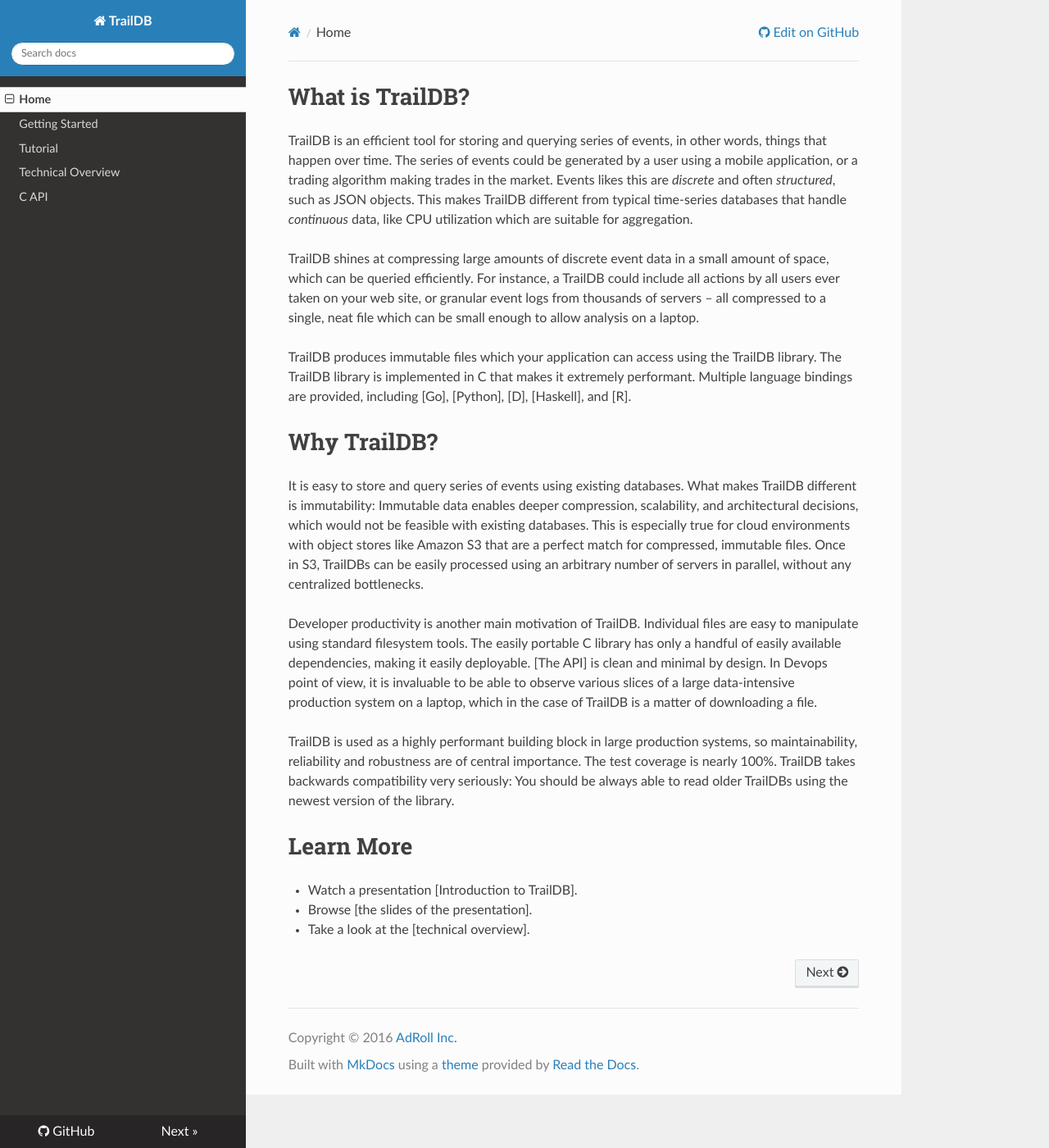
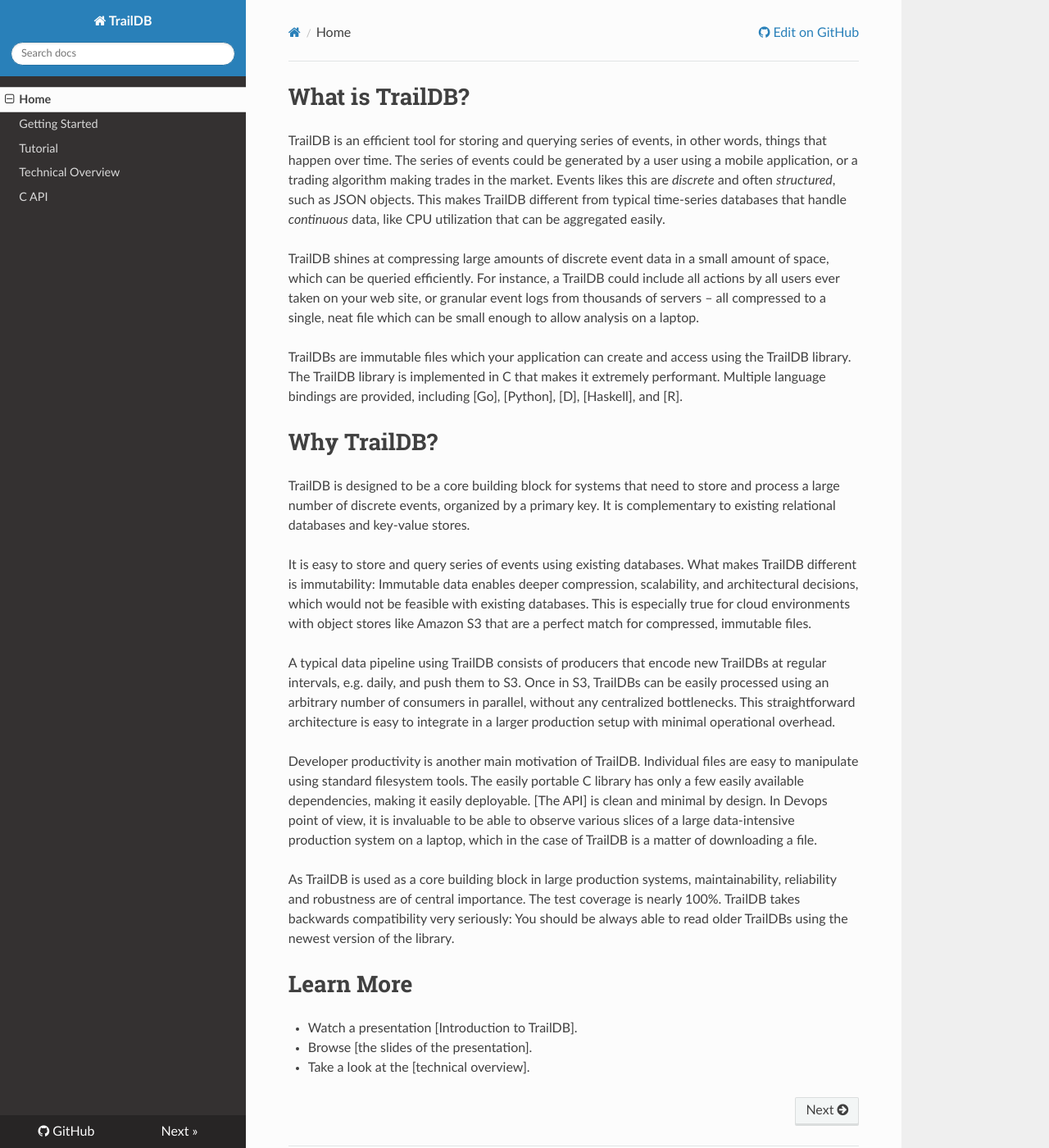
Before and after one commit to traildb/traildb, an MkDocs documentation site: the page built from doc/docs/index.md, in a window 1280 px wide and 1400 px high. Shown: the whole window at 82% size. Built offline with MkDocs 1.6.1, drawn with Linux system fonts in a browser that asks for light colours; nearby versions of some CDN libraries; old or Windows-style settings are respelled for this version of MkDocs.

Commit message:
improve docs/index.md

```diff
--- a/doc/docs/index.md
+++ b/doc/docs/index.md
@@ -7,7 +7,7 @@
 algorithm making trades in the market. Events likes this are *discrete*
 and often *structured*, such as JSON objects. This makes TrailDB different
 from typical time-series databases that handle *continuous* data, like CPU
-utilization which are suitable for aggregation.
+utilization that can be aggregated easily.
 
 TrailDB shines at compressing large amounts of discrete event data in a
 small amount of space, which can be queried efficiently. For instance,
@@ -16,36 +16,46 @@
 to a single, neat file which can be small enough to allow
 analysis on a laptop.
 
-TrailDB produces immutable files which your application can access
-using the TrailDB library. The TrailDB library is implemented in C that
-makes it extremely performant. Multiple language bindings are provided,
-including [Go], [Python], [D], [Haskell], and [R].
+TrailDBs are immutable files which your application can create and
+access using the TrailDB library. The TrailDB library is implemented in
+C that makes it extremely performant. Multiple language bindings are
+provided, including [Go], [Python], [D], [Haskell], and [R].
 
 
 # Why TrailDB?
+
+TrailDB is designed to be a core building block for systems that need
+to store and process a large number of discrete events, organized by a
+primary key. It is complementary to existing relational databases and
+key-value stores.
 
 It is easy to store and query series of events using existing databases.
 What makes TrailDB different is immutability: Immutable data enables
 deeper compression, scalability, and architectural decisions, which
 would not be feasible with existing databases. This is especially true
 for cloud environments with object stores like Amazon S3 that are a
-perfect match for compressed, immutable files. Once in S3, TrailDBs can
-be easily processed using an arbitrary number of servers in parallel,
-without any centralized bottlenecks.
+perfect match for compressed, immutable files.
+
+A typical data pipeline using TrailDB consists of producers that encode
+new TrailDBs at regular intervals, e.g. daily, and push them to S3.
+Once in S3, TrailDBs can be easily processed using an arbitrary number
+of consumers in parallel, without any centralized bottlenecks. This
+straightforward architecture is easy to integrate in a larger production
+setup with minimal operational overhead.
 
 Developer productivity is another main motivation of TrailDB. Individual
 files are easy to manipulate using standard filesystem tools. The easily
-portable C library has only a handful of easily available dependencies,
+portable C library has only a few easily available dependencies,
 making it easily deployable. [The API] is clean and minimal by design.
 In Devops point of view, it is invaluable to be able to observe various
 slices of a large data-intensive production system on a laptop, which in
 the case of TrailDB is a matter of downloading a file.
 
-TrailDB is used as a highly performant building block in large
-production systems, so maintainability, reliability and robustness are
-of central importance. The test coverage is nearly 100%. TrailDB takes
-backwards compatibility very seriously: You should be always able to
-read older TrailDBs using the newest version of the library.
+As TrailDB is used as a core building block in large production systems,
+maintainability, reliability and robustness are of central importance.
+The test coverage is nearly 100%. TrailDB takes backwards compatibility
+very seriously: You should be always able to read older TrailDBs using
+the newest version of the library.
 
 # Learn More
 
```
